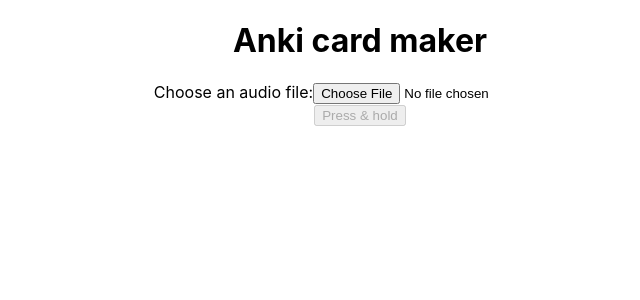
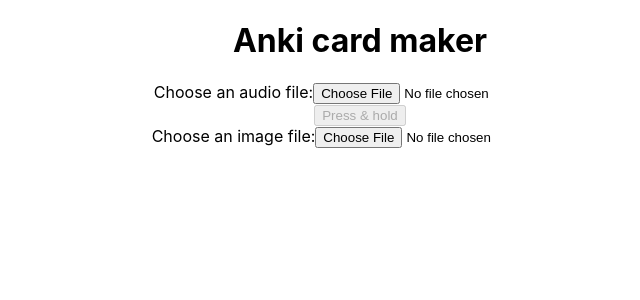
Before and after one commit to AkramRasikh/anki-card-creator-ui-nextjs, a Next.js app: page / in a window 1280 px wide. Shown: the top 300 px of the page, without its empty margins (280-920 px from the left). Built offline with nearby package versions, Linux system fonts and the light colour scheme.

Commit message:
canvas created

```diff
--- a/pages/index.js
+++ b/pages/index.js
@@ -4,9 +4,13 @@ import Audio from '../components/audio';
 
 export default function Home() {
   const [audioFile, setAudioFile] = React.useState(null);
+  const [imageFile, setImageFile] = React.useState(null);
   const [currentAudioTime, setCurrentAudioTime] = React.useState();
   const [initStartTime, setInitStartTime] = React.useState();
   const [audioSnips, setAudioSnips] = React.useState([]);
+
+  const canvasRef = React.useRef();
+  const imageRef = React.useRef();
 
   const handleAudioFileChange = (e) => {
     const file = e.target.files[0];
@@ -14,6 +18,27 @@ export default function Home() {
     localStorage.setItem('url', url);
     setAudioFile(url);
   };
+  const handleImageFileChange = (e) => {
+    const file = e.target.files[0];
+    const url = URL.createObjectURL(file);
+    setImageFile(url);
+  };
+
+  React.useEffect(() => {
+    const condition = !!(imageFile && imageRef?.current?.height);
+    if (condition) {
+      const canvas = document.getElementById('myCanvas');
+      const image = document.getElementById('initImage');
+      image.style.display = 'none';
+      const ctx = canvas.getContext('2d');
+      const imageHeight = imageRef.current.height;
+      const imageWidth = imageRef.current.width;
+
+      canvas.width = imageWidth;
+      canvas.height = imageHeight;
+      ctx.drawImage(image, 0, 0);
+    }
+  }, [imageFile, imageRef]);
 
   const handleTimeUpdate = (evt) => {
     setCurrentAudioTime(evt.target.currentTime);
@@ -36,6 +61,7 @@ export default function Home() {
     <div>
       <h1>Anki card maker</h1>
       <div>
+        <div>
           <label htmlFor='audio'>Choose an audio file:</label>
           <input
             type='file'
@@ -44,7 +70,7 @@ export default function Home() {
             accept='audio/mp3'
             onChange={handleAudioFileChange}
           />
-
+        </div>
         <div>
           {audioFile ? (
             <Audio audioFile={audioFile} handleTimeUpdate={handleTimeUpdate} />
@@ -59,7 +85,6 @@ export default function Home() {
             Press & hold
           </button>
         </div>
-
         {audioSnips?.length > 0 ? (
           <div>
             <ul>
@@ -76,6 +101,24 @@ export default function Home() {
           </div>
         ) : null}
       </div>
+      <div>
+        <label htmlFor='image'>Choose an image file:</label>
+        <input
+          type='file'
+          id='image'
+          name='image'
+          accept='image/*'
+          onChange={handleImageFileChange}
+        />
+        {imageFile ? (
+          <div>
+            <img id='initImage' ref={imageRef} src={imageFile} />
+          </div>
+        ) : null}
+        <div>
+          <canvas ref={canvasRef} id='myCanvas' />
+        </div>
+      </div>
     </div>
   );
 }
```
Lines whose indentation alone changed are shown as unchanged.
